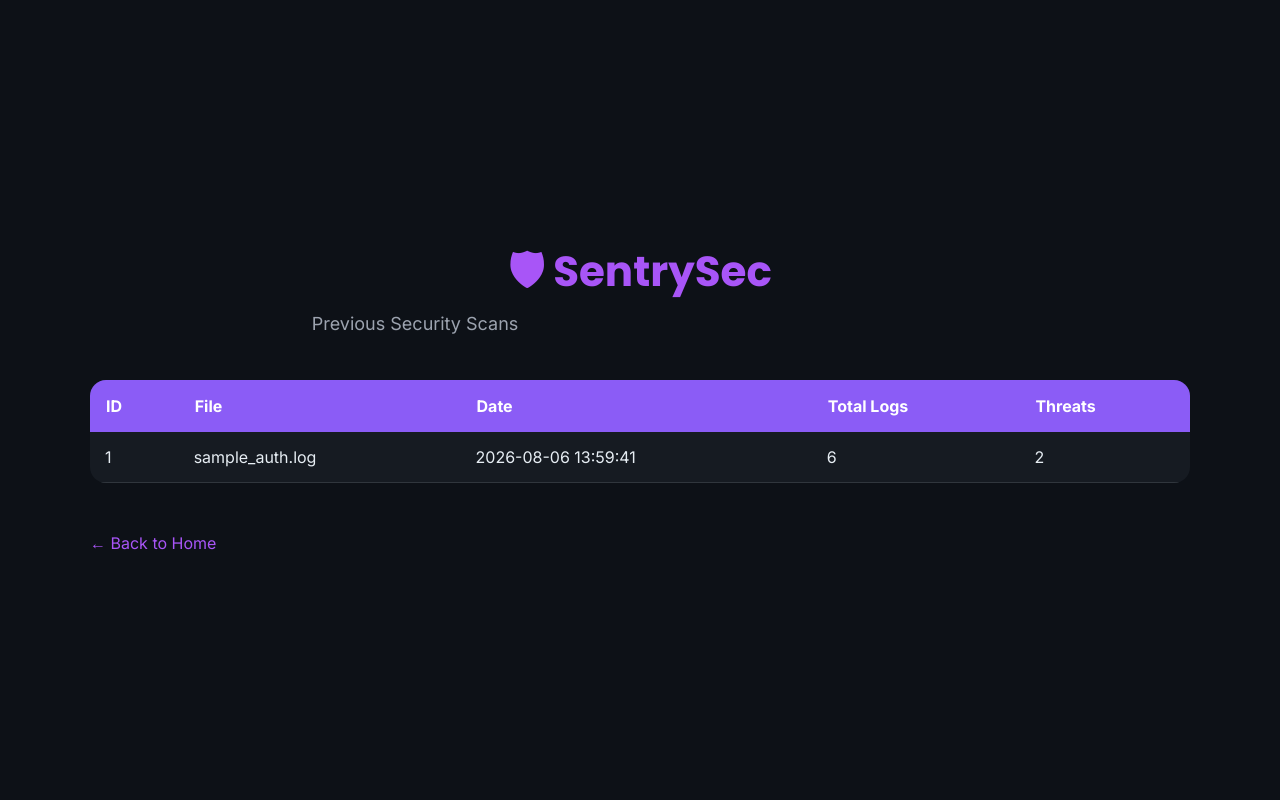
After one commit to sarabnoor-2077/SentrySec, a Flask app: page /history in a window 1280 px wide. The commit adds this page. Run offline with Flask 3, Linux system fonts and the light colour scheme; data comes from the database, SQL or seed files in the repository.

Commit message:
Added SQLite scan history page

```diff
--- a/app.py
+++ b/app.py
@@ -9,7 +9,8 @@ from analyser.detector import (
 
 from database import (
     initialize_database,
-    save_scan
+    save_scan,
+    get_history
 )
 
 app = Flask(__name__)
@@ -69,6 +70,15 @@ def analyze():
         success=success
     )
 
+@app.route("/history")
+def history():
+
+    scans = get_history()
+
+    return render_template(
+        "history.html",
+        scans=scans
+    )
 
 if __name__ == "__main__":
     app.run(debug=True)
--- a/static/style.css
+++ b/static/style.css
@@ -357,3 +357,43 @@ button:hover{
         grid-template-columns:1fr;
     }
 }
+
+/* =========================
+   Scan History
+========================= */
+
+.history-table{
+
+    width:100%;
+
+    border-collapse:collapse;
+
+    background:#161B22;
+
+    border-radius:16px;
+
+    overflow:hidden;
+}
+
+.history-table th{
+
+    background:#8B5CF6;
+
+    color:white;
+
+    padding:16px;
+
+    text-align:left;
+}
+
+.history-table td{
+
+    padding:15px;
+
+    border-bottom:1px solid #30363D;
+}
+
+.history-table tr:hover{
+
+    background:#1F2937;
+}
--- /dev/null
+++ b/templates/history.html
@@ -0,0 +1,86 @@
+<!DOCTYPE html>
+<html lang="en">
+
+<head>
+
+<meta charset="UTF-8">
+
+<meta name="viewport"
+content="width=device-width, initial-scale=1.0">
+
+<title>SentrySec - Scan History</title>
+
+<link rel="stylesheet"
+href="{{ url_for('static', filename='style.css') }}">
+
+<link rel="preconnect"
+href="https://fonts.googleapis.com">
+
+<link rel="preconnect"
+href="https://fonts.gstatic.com"
+crossorigin>
+
+<link href="https://fonts.googleapis.com/css2?family=Inter:wght@400;500;700&family=Poppins:wght@600;700&display=swap"
+rel="stylesheet">
+
+</head>
+
+<body>
+
+<div class="dashboard">
+
+<div class="page-title">
+
+<h1>🛡 SentrySec</h1>
+
+<p>Previous Security Scans</p>
+
+</div>
+
+<table class="history-table">
+
+<tr>
+
+<th>ID</th>
+
+<th>File</th>
+
+<th>Date</th>
+
+<th>Total Logs</th>
+
+<th>Threats</th>
+
+</tr>
+
+{% for scan in scans %}
+
+<tr>
+
+<td>{{ scan[0] }}</td>
+
+<td>{{ scan[1] }}</td>
+
+<td>{{ scan[2] }}</td>
+
+<td>{{ scan[3] }}</td>
+
+<td>{{ scan[6] }}</td>
+
+</tr>
+
+{% endfor %}
+
+</table>
+
+<br>
+
+<a href="/" class="back-link">
+← Back to Home
+</a>
+
+</div>
+
+</body>
+
+</html>
```
